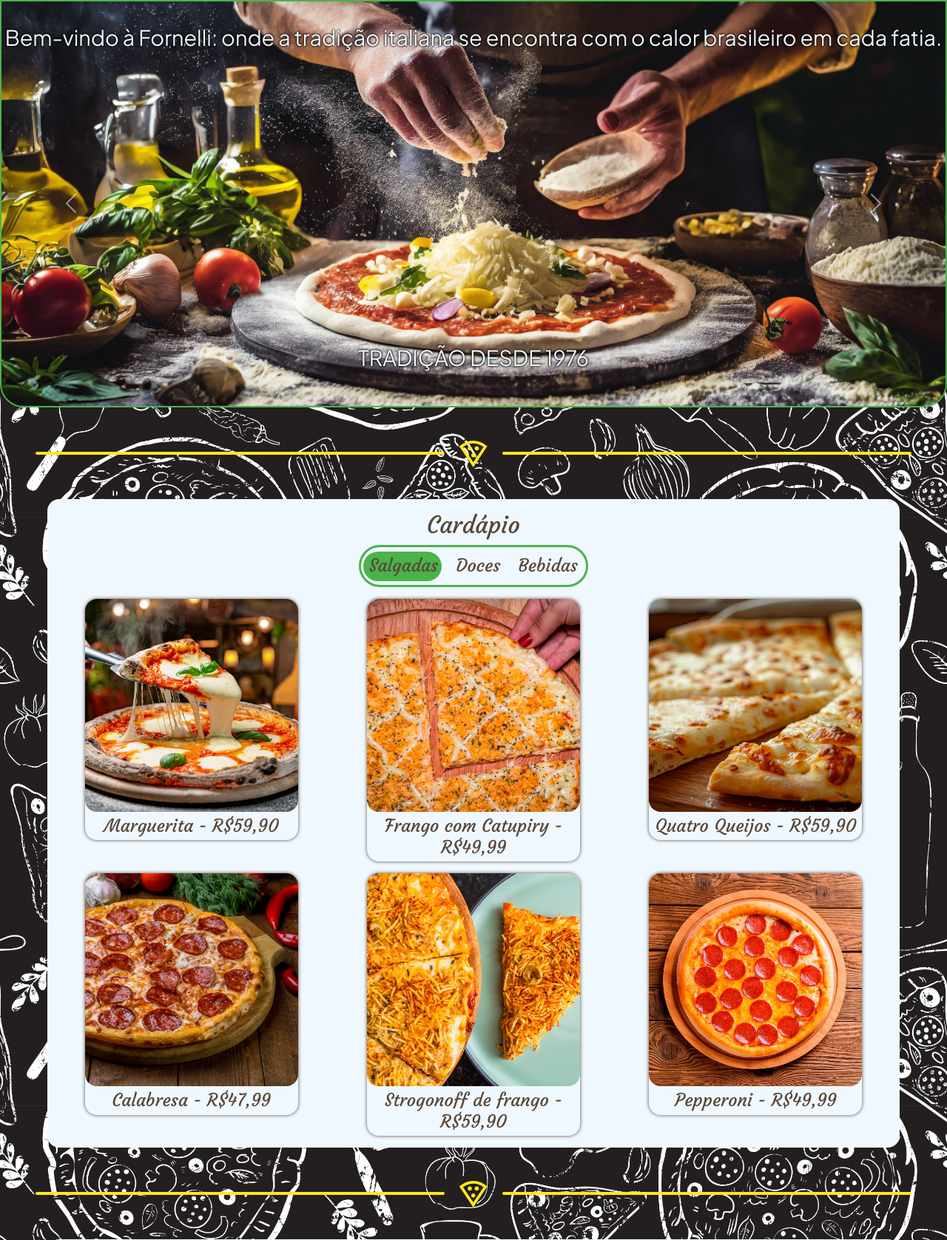
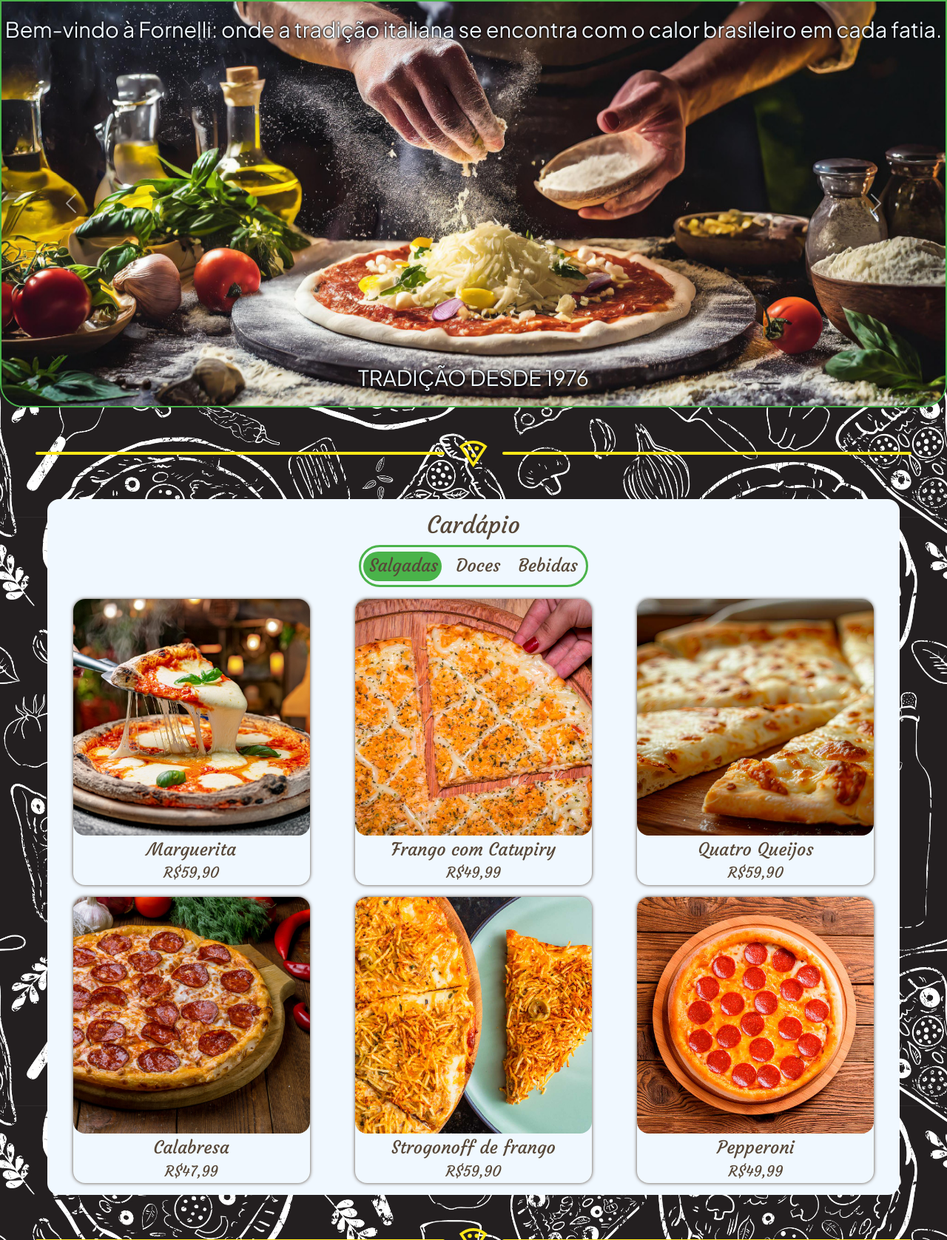
Before and after one commit to jol-tm/fornellis-pizza, a PHP site: page / in a window 1280 px wide. Shown: the part 96-1773 px from the top of the page at 74% size. Run offline with PHP 8.4, Linux system fonts and the light colour scheme.

Commit message:
Correções e otimizações

```diff
--- a/index.html
+++ b/index.html
@@ -81,42 +81,48 @@
             <div class="col-xl-4 col-md-6">
                 <div id="marguerita" class="menu-card">
                     <img class="img-fluid" src="imgs/cardapio/marguerita.jpg" alt="">
-                    <h4>Marguerita - R$59,90</h4>
+                    <h4>Marguerita</h4>
+                    <h5>R$59,90</h5>
                     <div class="item-descriptor"><p>Tomate, mussarela e manjericão</p></div>
                 </div>
             </div>
             <div class="col-xl-4 col-md-6">
                 <div id="frango-catupiry" class="menu-card">
                     <img class="img-fluid" src="imgs/cardapio/Frango-com-catupiry.jpg" alt="">
-                    <h4>Frango com Catupiry - R$49,99</h4>
+                    <h4>Frango com Catupiry</h4>
+                    <h5>R$49,99</h5>
                     <div class="item-descriptor"><p>Frango, catupiry, milho e azeitonas</p></div>
                 </div>
             </div>
             <div class="col-xl-4 col-md-6">
                 <div id="4queijos" class="menu-card">
                     <img class="img-fluid" src="imgs/cardapio/queijo-full.jpg" alt="">
-                    <h4>Quatro Queijos - R$59,90</h4>
+                    <h4>Quatro Queijos</h4>
+                    <h5>R$59,90</h5>
                     <div class="item-descriptor"><p>Queijo Mussarela, Parmesão, Gorgonzola e Provolone</p></div>
                 </div>
             </div>
             <div class="col-xl-4 col-md-6">
                 <div id="calabresa" class="menu-card">
                     <img class="img-fluid" src="imgs/cardapio/calabresa.jpg" alt="">
-                    <h4>Calabresa - R$47,99</h4>
+                    <h4>Calabresa</h4>
+                    <h5>R$47,99</h5>
                     <div class="item-descriptor"><p>Calabresa com Queijo</p></div>
                 </div>
             </div>
             <div class="col-xl-4 col-md-6">
                 <div id="strogonoff-frango" class="menu-card">
                     <img class="img-fluid" src="imgs/cardapio/strogonoff-de-frango.jpg" alt="">
-                    <h4>Strogonoff de frango - R$59,90</h4>
+                    <h4>Strogonoff de frango</h4>
+                    <h5>R$59,90</h5>
                     <div class="item-descriptor"><p>Strogonoff de Frango, Queijo e Batata Palha </p></div>
                 </div>
             </div>
             <div class="col-xl-4 col-md-6">
                 <div id="pepperoni" class="menu-card">
                     <img class="img-fluid" src="imgs/cardapio/pepperoni.jpg" alt="">
-                    <h4>Pepperoni - R$49,99</h4>
+                    <h4>Pepperoni</h4>
+                    <h5>R$49,99</h5>
                     <div class="item-descriptor"><p>Pepperoni com Queijo</p></div>
                 </div>
             </div>
@@ -244,10 +250,9 @@
     <!--SOBRE-->
     <div id="about" class="box" data-aos="fade-up" data-aos-offset="150">
         <h2>Sobre</h2>
-        <p>Nossa jornada começou há décadas, quando um grupo de amigos apaixonados pela culinária italiana decidiu trazer para Rio Claro o segredo de uma pizza perfeita. Com amor, trabalho árduo e uma pitada de nostalgia, eles transformaram um pequeno espaço em um santuário da culinária italiana: a Fornelli.</p>
+        <p>Nossa jornada começou há décadas, quando um grupo de amigos apaixonados pela culinária italiana decidiu trazer para Rio Claro o segredo de uma pizza perfeita. Com amor, trabalho árduo e uma pitada de nostalgia, eles transformaram um pequeno espaço em um santuário da culinária italiana: a Fornelli's.</p>
         <p>Nossa paixão pela pizza atravessa gerações. Desde os primeiros dias, quando começamos a preparar a massa, até hoje, cada pizza que sai dos nossos fornos conta uma história de dedicação, qualidade e autenticidade.Mas mais do que apenas pizza, na Fornelli você encontra um lar. Somos um ponto de encontro para amigos que se reúnem para celebrar a vida, para famílias que compartilham uma refeição e para casais que brindam ao amor.</p>
-        <p>Nosso compromisso com a qualidade e a hospitalidade é o que nos diferencia. Quando você entra na Fornelli, não é apenas um cliente; é parte da nossa história. Nossa mesa está sempre posta para recebê-lo com um sorriso caloroso e uma fatia generosa de pizza.
-        Então, venha se juntar a nós na Fornelli, onde a comida é boa, as risadas são contagiantes e as memórias são feitas a cada mordida. Afinal, aqui, você não está apenas comendo pizza. Você está vivendo a experiência italiana no coração de Rio Claro. <strong><em>Buon appetito!</em></strong></p>
+        <p>Nosso compromisso com a qualidade e a hospitalidade é o que nos diferencia. Quando você entra na Fornelli, não é apenas um cliente; é parte da nossa história. Nossa mesa está sempre posta para recebê-lo com um sorriso caloroso e uma fatia generosa de pizza. Então, venha se juntar a nós na Fornelli, onde a comida é boa, as risadas são contagiantes e as memórias são feitas a cada mordida. Afinal, aqui, você não está apenas comendo pizza, você está vivendo a experiência italiana no coração de Rio Claro. <strong><em>Buon appetito!</em></strong></p>
     </div>
     <footer>Fornelli’s Pizza @ 2024<br>Website developed with love by Bewder Ltda.</footer>
     <!--BTN VOLTAR PRA CIMA-->
--- a/styles/style.css
+++ b/styles/style.css
@@ -2,7 +2,6 @@
 @import url('https://fonts.googleapis.com/css2?family=Courgette&family=Plus+Jakarta+Sans:ital,wght@0,200..800;1,200..800&display=swap');
 
 :root {
-    scroll-padding-top: 13rem;
     --f1: "Courgette", arial;
     --f2: "Plus Jakarta Sans", sans-serif;
     --c1: #b50012cb;
@@ -14,21 +13,24 @@
 }
 
 @media only screen and (min-width : 0) {
-    .carousel-text, #contact h4, footer {
+    .carousel-text, #contact h4 {
         font-size: 1rem;
     }
+    .box {
+        scroll-margin-top: 23rem;
+    }
 }
-@media only screen and (min-width : 450px) {
+@media only screen and (min-width : 576px) {
     .carousel-text, #contact h4 {
         font-size: 1.5rem;
     }
-    footer {
-        font-size: 1.2rem;
-    }
 }
-@media only screen and (min-width : 768px) {
+@media only screen and (min-width : 992px) {
     .carousel-text {
         font-size: 1.8rem;
+    }
+    .box {
+        scroll-margin-top: 13rem;
     }
 }
 
@@ -39,7 +41,7 @@ body {
     background-size: contain;
     background-attachment: fixed;
 }
-h4 {
+h4, h5 {
     margin: 0;
 }
 
@@ -94,8 +96,7 @@ h4 {
 /* CARROSEL */
 .carousel-inner-css {
     font-family: var(--f2);
-    border-bottom-left-radius: 2rem;
-    border-bottom-right-radius: 2rem;
+    border-radius: 0 0 2rem 2rem;
     border: 2px solid var(--c2);
 }
 .carousel-control-prev, .carousel-control-next {
@@ -111,10 +112,11 @@ h4 {
     text-shadow: var(--ts);
 }
 #text1 {
-    top: 5%;
+    top: 3%;
 }
 #text2 {
-    bottom: 5%;
+    bottom: 3%;
+    margin: 0;
 }
 /* CAIXA BASE PARA VÁRIAS SEÇÕES */
 .box {
@@ -163,18 +165,20 @@ h4 {
     display: flex;
     flex-direction: column;
     align-items: center;
-    width: 20vw;
+    width: 25vw;
     min-width: 18rem;
     max-width: 25rem;
-    margin-inline: auto;
-    margin-top: 1rem;
+    margin: 1rem auto 0;
     border-radius: 1rem;
     box-shadow: 0 0 5px var(--c4);
     transition-duration: .5s;
     animation: fade 1s;
-    h4 {
-        padding: .3rem;
+    h4, h5 {
+        margin: .3rem 0;
         z-index: 1;
+    }
+    h5 {
+        margin: 0 0 .3rem 0;
     }
     p {
         transition-duration: inherit;
@@ -210,8 +214,7 @@ h4 {
     height: 8rem;
     width: 95%;
     max-width: 25rem;
-    margin-inline: auto;
-    margin-block: 1rem;
+    margin: 1rem auto;
     background-color: var(--c2);
     color: var(--c3);
     h4 {
@@ -233,7 +236,7 @@ footer {
     display: flex;
     justify-content: center;
     align-items: center;
-    height: 6rem;
+    height: 5rem;
     margin-top: 3.5rem;
     text-align: center;
     background-color: var(--c4);
@@ -262,8 +265,8 @@ footer {
     justify-content: center;
     align-items: center;
     scale: 0;
-    height: 4rem;
-    width: 4rem;
+    height: 3.5rem;
+    width: 3.5rem;
     border-radius: 50%;
     background-color: var(--c1);
     backdrop-filter: blur(5px);
```
